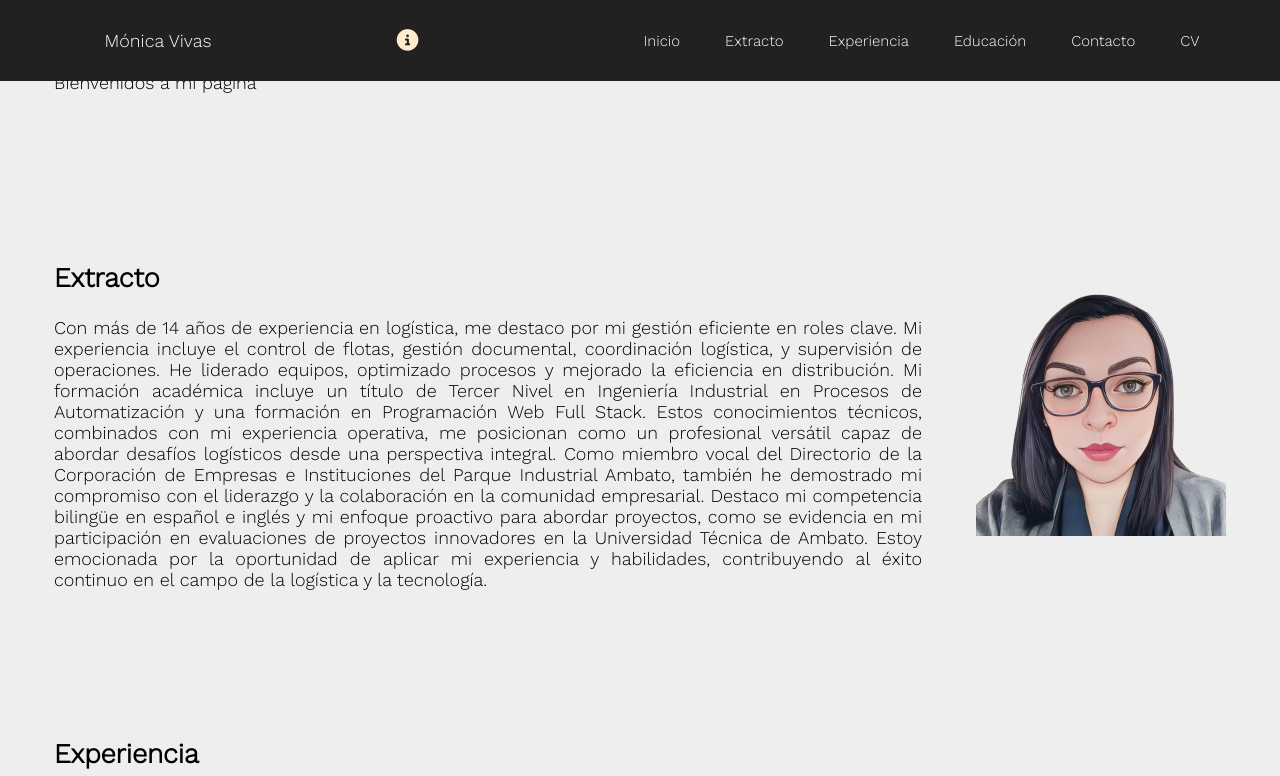
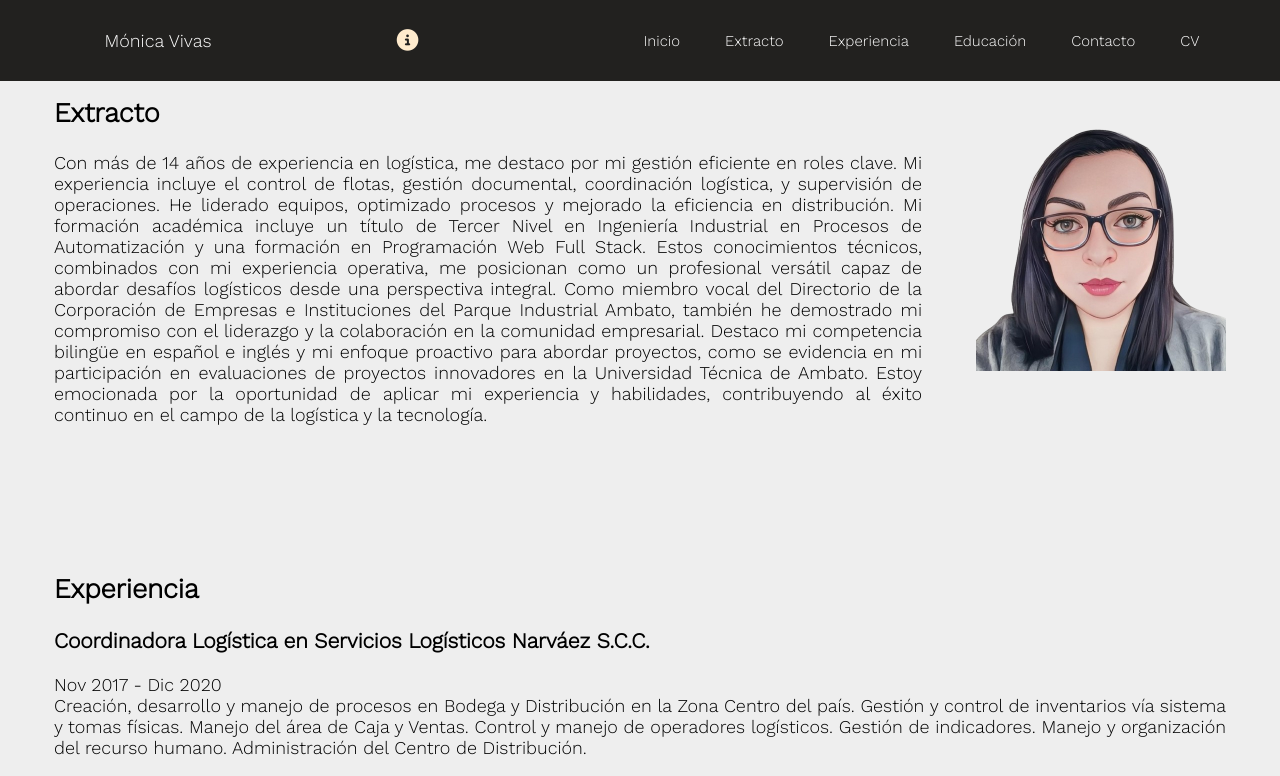
Before and after one commit to MoniFerVivas/mipagina, a plain HTML site: page index.html in a window 1280 px wide. Shown: the top 776 px of the page. Drawn offline with nearby package versions, Linux system fonts and the light colour scheme.

Commit message:
Eliminar seccion

```diff
--- a/index.html
+++ b/index.html
@@ -35,13 +35,6 @@
         </header>
 
         <main id="seccion-principal">
-
-            <section class="seccion-2">
-                <div class=”greeting”>
-                    <p>Bienvenidos a mi página</p>
-                </div>
-            </section>
-
 
             <section class="seccion-1">
                 <div class="extracto">
```
